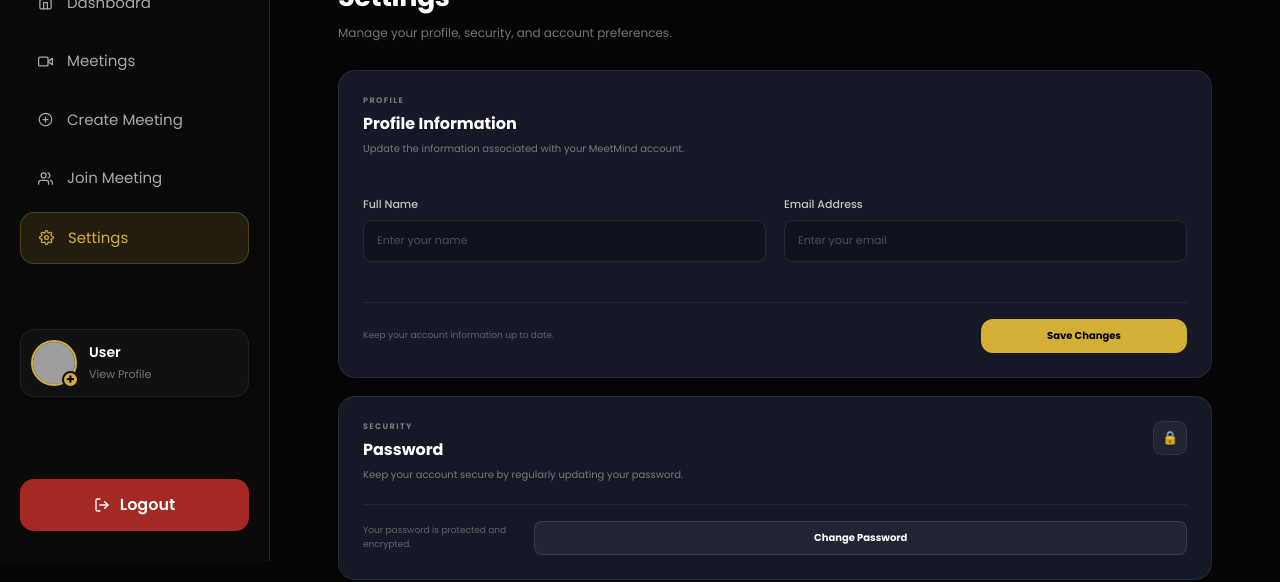
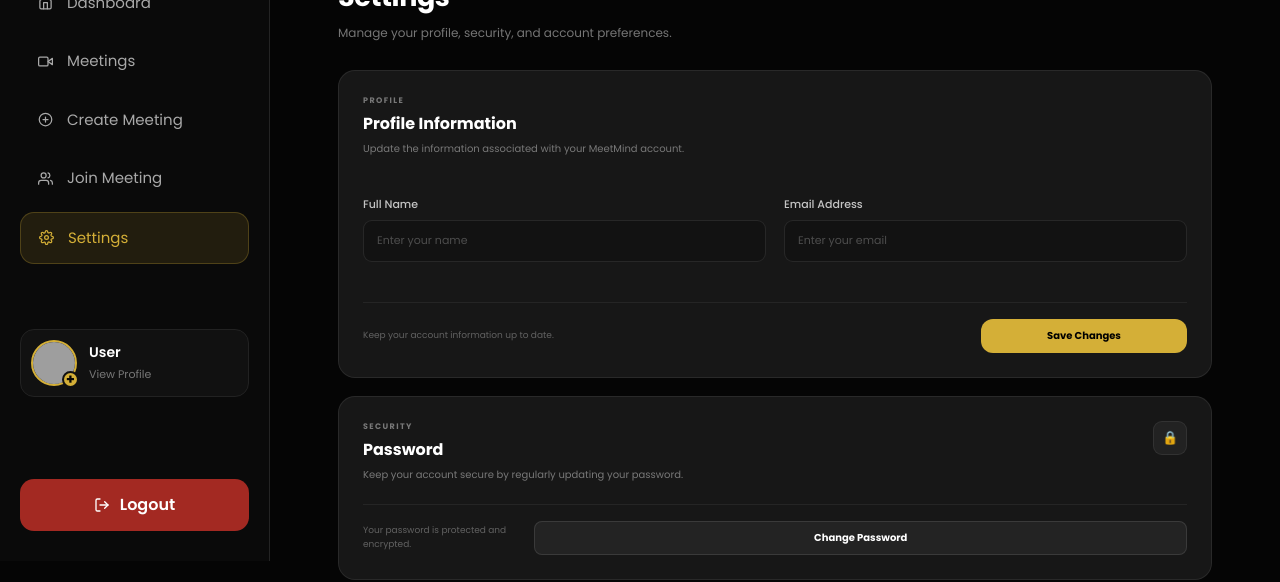
Before and after one commit to H-akimi07/MeetMind--AI-assistant-, a React (Vite) app in the folder frontend/: page /settings in a window 1280 px wide. Shown: the part 239-821 px from the top of the page. Built offline with nearby package versions, Linux system fonts and the light colour scheme; no server answers; sample sign-in values are in the browser's storage; grey boxes are pictures that could not be loaded.

Commit message:
upgrade a cleaner setting page color

```diff
--- a/frontend/src/pages/Settings.css
+++ b/frontend/src/pages/Settings.css
@@ -70,7 +70,7 @@
 
   border-radius: 17px;
 
-  background: #151827;
+  background: #212121ac;
 
   border: 1px solid rgba(255, 255, 255, 0.08);
 
```
